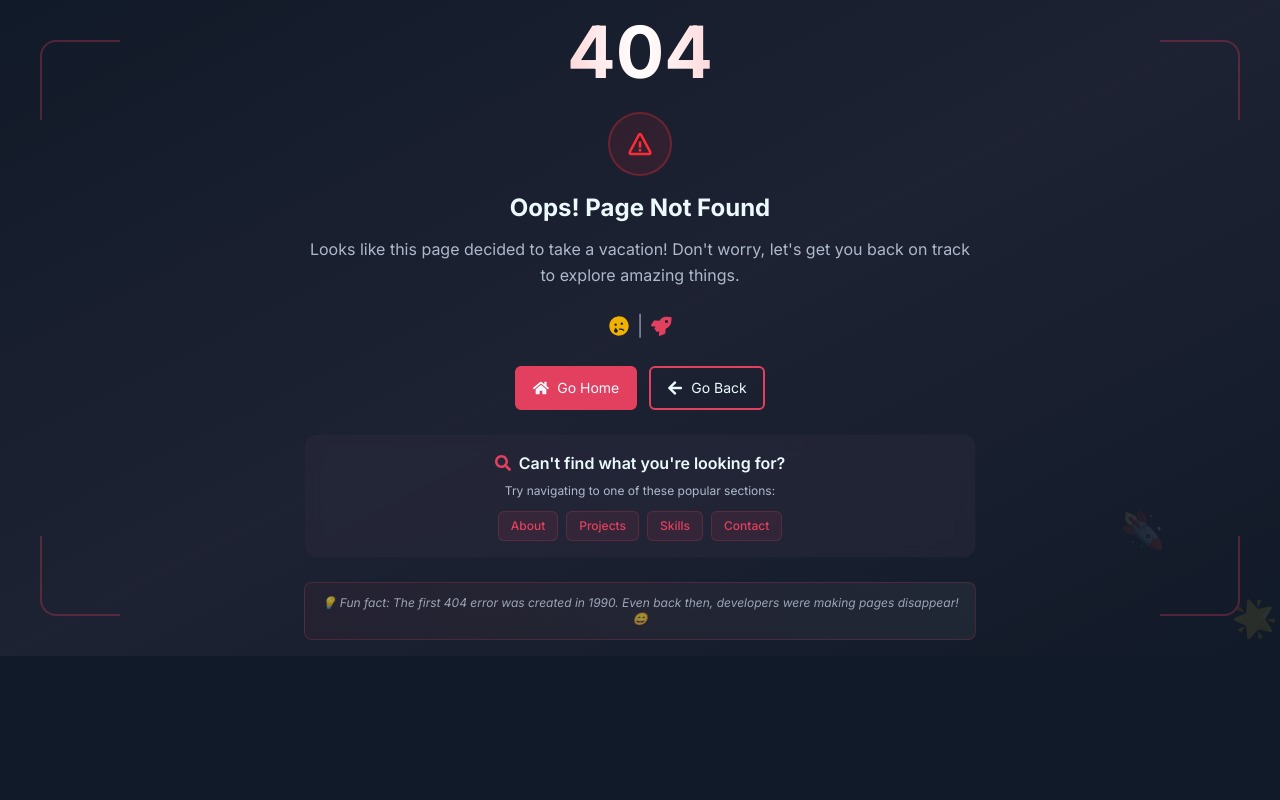
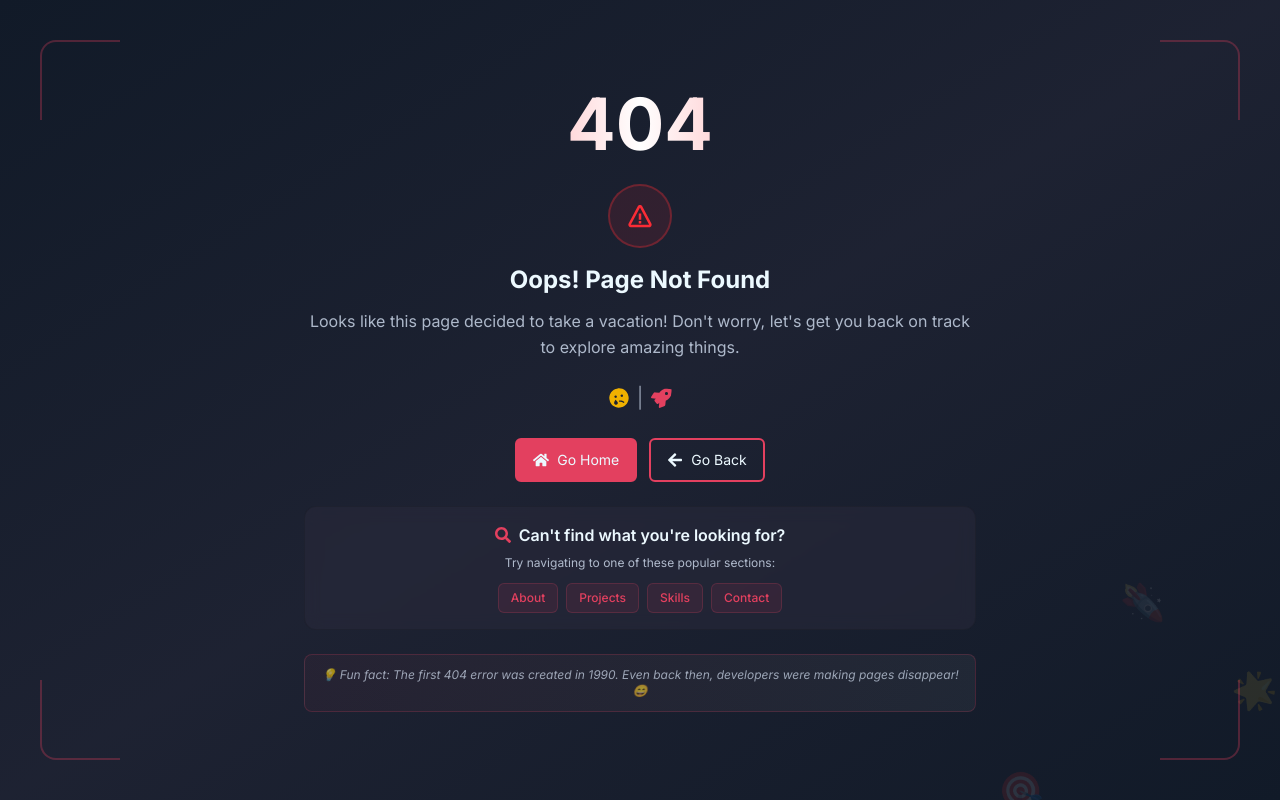
Before and after one commit to shihabuddin-dev/shihab-dev, a React (Vite) app: page /skills in a window 1280 px wide. Built offline with nearby package versions, Linux system fonts and the light colour scheme.

Commit message:
not found page updated

```diff
--- a/src/pages/notFound/NotFound.jsx
+++ b/src/pages/notFound/NotFound.jsx
@@ -16,7 +16,7 @@ const NotFound = () => {
     ];
 
     return (
-        <div className="bg-gradient-to-br from-base-100 via-base-200/50 to-base-100 flex items-center justify-center p-4 relative overflow-hidden">
+        <div className="min-h-screen bg-gradient-to-br from-base-100 via-base-200/50 to-base-100 flex items-center justify-center p-4 relative overflow-hidden">
             {/* Floating Background Elements */}
             {floatingElements.map((element, index) => (
                 <motion.div
```
